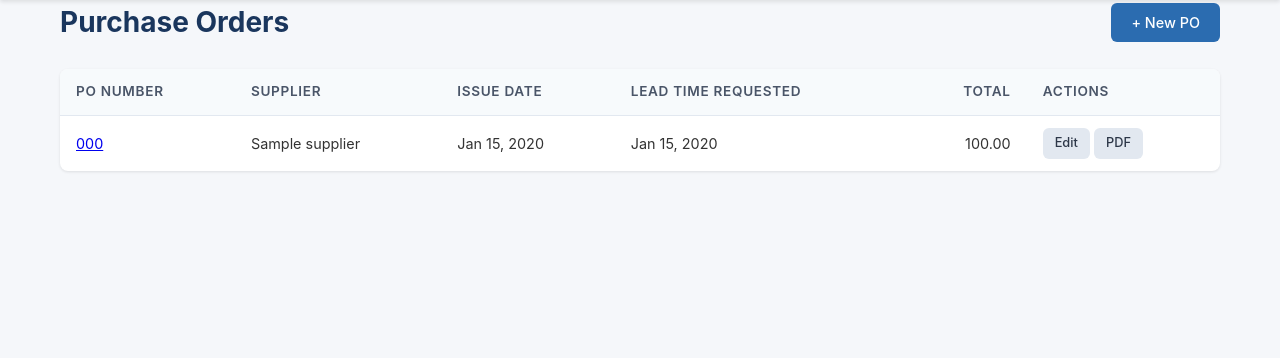
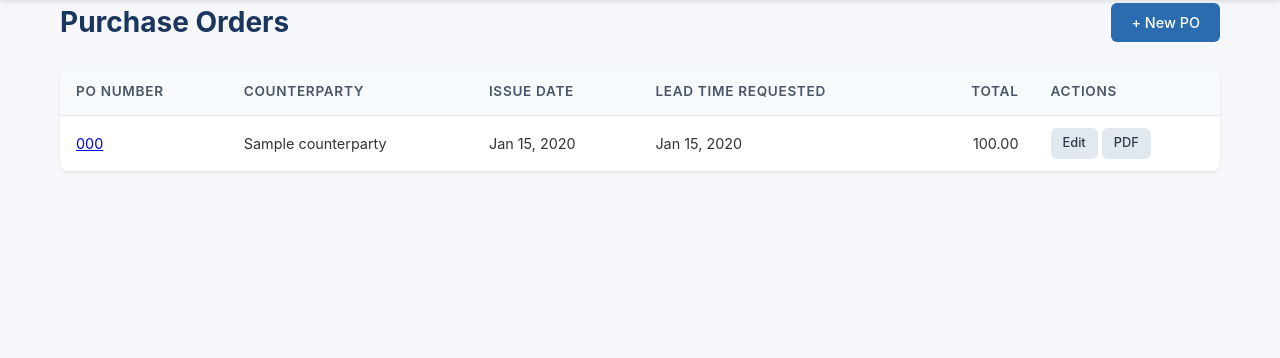
Before and after one commit to Marcelo-Brisac/ids_po_control, a Django app: page / in a window 1280 px wide. Shown: the part 64-422 px from the top of the page. Run offline with Django 5.2, Linux system fonts and the light colour scheme; a user stored in the database is signed in; tables that the repository leaves empty hold one stand-in row (values such as "Sample post").

Commit message:
Renomeia Supplier→Counterparty, adiciona document_type (PO/INV) ao modelo PO
- Renomeia model Supplier→Counterparty e SupplierBankAccount→CounterpartyBankAccount
- Adiciona aliases Supplier/SupplierBankAccount para compatibilidade com migrações antigas
- Adiciona campo document_type (PO/Invoice) ao model PO
- Atualiza admin, views, mail e todos os templates
- Migration 0020 executa os RenameModel/RenameField/AddField no banco

Co-Authored-By: Claude Sonnet 4.6 <noreply@anthropic.com>

```diff
--- a/procurement/mail.py
+++ b/procurement/mail.py
@@ -66,7 +66,7 @@ def send_signing_emails(po, links):
 
 def _build_signing_email_html(po, signer_name, signing_link):
     issuer_name = po.issuer.name if po.issuer else ""
-    supplier_name = po.supplier.name if po.supplier else ""
+    counterparty_name = po.counterparty.name if po.counterparty else ""
 
     link_block = (
         f'<p style="margin:24px 0;">'
@@ -94,7 +94,7 @@ def _build_signing_email_html(po, signer_name, signing_link):
             <tr><td><strong>PO:</strong> {po.po_number}</td></tr>
             {"<tr><td><strong>Contrato:</strong> " + po.contract_number + "</td></tr>" if po.contract_number else ""}
             <tr><td><strong>Emitente:</strong> {issuer_name}</td></tr>
-            <tr><td><strong>Fornecedor:</strong> {supplier_name}</td></tr>
+            <tr><td><strong>Contraparte:</strong> {counterparty_name}</td></tr>
           </table>
           <p>Por favor, acesse o link abaixo para revisar e assinar o documento:</p>
           {link_block}
--- a/procurement/models.py
+++ b/procurement/models.py
@@ -97,22 +97,28 @@ class Product(models.Model):
         super().save(*args, **kwargs)
 
 
-class Supplier(models.Model):
+class Counterparty(models.Model):
     name = models.CharField(max_length=255)
     address = models.TextField()
     tax_id = models.CharField(max_length=50, verbose_name="Tax ID", blank=True)
-    sienge_creditor_id = models.IntegerField(null=True, verbose_name="Sienge Creditor ID")
+    sienge_creditor_id = models.IntegerField(null=True, blank=True, verbose_name="Sienge Creditor ID")
 
     class Meta:
         ordering = ["name"]
+        verbose_name = "Counterparty"
+        verbose_name_plural = "Counterparties"
 
     def __str__(self):
         return self.name
 
 
-class SupplierBankAccount(models.Model):
-    supplier = models.ForeignKey(
-        Supplier, on_delete=models.CASCADE, related_name="bank_accounts"
+# Keep old name as alias so existing migrations don't break at import time
+Supplier = Counterparty
+
+
+class CounterpartyBankAccount(models.Model):
+    counterparty = models.ForeignKey(
+        Counterparty, on_delete=models.CASCADE, related_name="bank_accounts"
     )
     intermediate_bank_name = models.CharField(max_length=255, blank=True)
     intermediate_bank_address = models.TextField(blank=True)
@@ -129,11 +135,15 @@ class SupplierBankAccount(models.Model):
     beneficiary_customer_account = models.CharField(max_length=100, blank=True)
 
     class Meta:
-        verbose_name_plural = "Supplier bank accounts"
+        verbose_name_plural = "Counterparty bank accounts"
         ordering = ["beneficiary_bank_name"]
 
     def __str__(self):
-        return f"{self.supplier.name} – {self.beneficiary_bank_name or f'Bank account #{self.pk}'}"
+        return f"{self.counterparty.name} – {self.beneficiary_bank_name or f'Bank account #{self.pk}'}"
+
+
+# Keep old name as alias so existing migrations don't break at import time
+SupplierBankAccount = CounterpartyBankAccount
 
 
 class PO(models.Model):
@@ -151,7 +161,12 @@ class PO(models.Model):
         ("CIF", "CIF – Cost Insurance and Freight"),
     ]
 
-    po_number = models.CharField(max_length=50, unique=True, verbose_name="PO Number")
+    DOCUMENT_TYPE_CHOICES = [("PO", "Purchase Order"), ("INV", "Invoice")]
+
+    document_type = models.CharField(
+        max_length=3, choices=DOCUMENT_TYPE_CHOICES, default="PO", verbose_name="Document Type"
+    )
+    po_number = models.CharField(max_length=50, unique=True, verbose_name="PO/Invoice Number")
     product = models.ForeignKey(
         "Product",
         on_delete=models.PROTECT,
@@ -164,8 +179,8 @@ class PO(models.Model):
     issuer = models.ForeignKey(
         Issuer, on_delete=models.PROTECT, related_name="purchase_orders"
     )
-    supplier = models.ForeignKey(
-        Supplier, on_delete=models.PROTECT, related_name="purchase_orders"
+    counterparty = models.ForeignKey(
+        Counterparty, on_delete=models.PROTECT, related_name="purchase_orders"
     )
     requested_delivery_date = models.DateField(
         blank=True, null=True, verbose_name="Lead Time Requested"
--- a/procurement/templates/procurement/po_list.html
+++ b/procurement/templates/procurement/po_list.html
@@ -13,7 +13,7 @@
         <thead>
             <tr>
                 <th>PO Number</th>
-                <th>Supplier</th>
+                <th>Counterparty</th>
                 <th>Issue Date</th>
                 <th>Lead Time Requested</th>
                 <th class="text-right">Total</th>
@@ -24,7 +24,7 @@
             {% for po in pos %}
             <tr>
                 <td><a href="{% url 'po_detail' po.pk %}">{{ po.po_number }}</a></td>
-                <td>{{ po.supplier.name }}</td>
+                <td>{{ po.counterparty.name }}</td>
                 <td>{{ po.issued_at|date:"M d, Y" }}</td>
                 <td>{{ po.requested_delivery_date|date:"M d, Y"|default:"—" }}</td>
                 <td class="text-right">{{ po.total|floatformat:2 }}</td>
--- a/procurement/views.py
+++ b/procurement/views.py
@@ -12,7 +12,7 @@ from django.views.decorators.csrf import csrf_exempt
 from django.views.decorators.http import require_POST
 from django.conf import settings
 
-from .models import Issuer, Supplier, PO, POItem, POPaymentTerm, LegalRepresentative, POGeneratedPDF, Product
+from .models import Issuer, Counterparty, PO, POItem, POPaymentTerm, LegalRepresentative, POGeneratedPDF, Product
 from .mail import send_signing_emails
 
 AVAILABLE_TEMPLATES = [
@@ -30,7 +30,7 @@ def _generate_pdf_bytes(po, template_file):
 
     items = list(po.items.all())
     payment_terms = list(po.payment_terms.all())
-    supplier_accounts = list(po.supplier.bank_accounts.all())
+    counterparty_accounts = list(po.counterparty.bank_accounts.all())
     currency = items[0].unit_price_currency if items else ""
     total = sum(item.line_total for item in items)
 
@@ -40,7 +40,7 @@ def _generate_pdf_bytes(po, template_file):
             "po": po,
             "items": items,
             "payment_terms": payment_terms,
-            "supplier_accounts": supplier_accounts,
+            "counterparty_accounts": counterparty_accounts,
             "currency": currency,
             "total": total,
             "logo_b64": _logo_b64("logo_ids.png"),
@@ -66,13 +66,13 @@ def _issuer_meta_json():
 
 @staff_member_required
 def po_list(request):
-    pos = PO.objects.select_related("supplier", "issuer").all()
+    pos = PO.objects.select_related("counterparty", "issuer").all()
     return render(request, "procurement/po_list.html", {"pos": pos})
 
 
 @staff_member_required
 def po_detail(request, pk):
-    po = get_object_or_404(PO.objects.select_related("supplier", "issuer"), pk=pk)
+    po = get_object_or_404(PO.objects.select_related("counterparty", "issuer"), pk=pk)
     return render(request, "procurement/po_detail.html", {"po": po})
 
 
@@ -97,7 +97,8 @@ def po_form(request, pk=None):
             "contract_number": request.POST.get("contract_number", "").strip(),
             "issued_at": request.POST.get("issued_at"),
             "issuer_id": request.POST.get("issuer"),
-            "supplier_id": request.POST.get("supplier"),
+            "document_type": request.POST.get("document_type", "PO"),
+            "counterparty_id": request.POST.get("counterparty"),
             "requested_delivery_date": request.POST.get("requested_delivery_date") or None,
             "incoterms": request.POST.get("incoterms", "").strip(),
             "port": request.POST.get("port", "").strip(),
@@ -167,8 +168,8 @@ def po_form(request, pk=None):
             errors.append("Issue Date is required.")
         if not po_data["issuer_id"]:
             errors.append("Issuer is required.")
-        if not po_data["supplier_id"]:
-            errors.append("Supplier is required.")
+        if not po_data["counterparty_id"]:
+            errors.append("Counterparty is required.")
         if not po_data["signer_primary_id"]:
             errors.append("Primary Signer is required.")
         if not parsed_items:
@@ -186,14 +187,14 @@ def po_form(request, pk=None):
                 messages.error(request, e)
             from procurement.sienge_db import get_departments, get_obras, get_obra_cost_centers_map, get_payment_categories
             issuers = Issuer.objects.all()
-            suppliers = Supplier.objects.all()
+            counterparties = Counterparty.objects.all()
             return render(
                 request,
                 "procurement/po_form.html",
                 {
                     "po": type("PO", (), po_data)(),
                     "issuers": issuers,
-                    "suppliers": suppliers,
+                    "counterparties": counterparties,
                     "items": [type("Item", (), d)() for d in parsed_items],
                     "payment_terms": [type("Term", (), d)() for d in parsed_terms],
                     "legal_reps_json": _legal_reps_json(),
@@ -212,7 +213,8 @@ def po_form(request, pk=None):
             po.contract_number = po_data["contract_number"]
             po.issued_at = po_data["issued_at"]
             po.issuer_id = po_data["issuer_id"]
-            po.supplier_id = po_data["supplier_id"]
+            po.document_type = po_data["document_type"]
+            po.counterparty_id = po_data["counterparty_id"]
             po.requested_delivery_date = po_data["requested_delivery_date"]
             po.incoterms = po_data["incoterms"]
             po.port = po_data["port"]
@@ -240,14 +242,14 @@ def po_form(request, pk=None):
 
     from procurement.sienge_db import get_departments, get_obras, get_obra_cost_centers_map, get_payment_categories
     issuers = Issuer.objects.all()
-    suppliers = Supplier.objects.all()
+    counterparties = Counterparty.objects.all()
     return render(
         request,
         "procurement/po_form.html",
         {
             "po": po,
             "issuers": issuers,
-            "suppliers": suppliers,
+            "counterparties": counterparties,
             "items": items,
             "payment_terms": payment_terms,
             "legal_reps_json": _legal_reps_json(),
@@ -300,7 +302,7 @@ def po_suggest_number(request):
 
 @staff_member_required
 def po_pdf_generate(request, pk):
-    po = get_object_or_404(PO.objects.select_related("supplier", "issuer"), pk=pk)
+    po = get_object_or_404(PO.objects.select_related("counterparty", "issuer"), pk=pk)
 
     if request.method == "POST":
         template_id = request.POST.get("template_id", "ids_standard")
@@ -627,7 +629,7 @@ def po_sienge_send(request, pk):
     import requests as http_requests
 
     po = get_object_or_404(
-        PO.objects.select_related("issuer", "supplier").prefetch_related("payment_terms"),
+        PO.objects.select_related("issuer", "counterparty").prefetch_related("payment_terms"),
         pk=pk,
     )
 
@@ -643,8 +645,8 @@ def po_sienge_send(request, pk):
         messages.error(request, f"Issuer '{po.issuer.name}' has no Sienge Company ID configured.")
         return redirect("po_detail", pk=po.pk)
 
-    if not po.supplier.sienge_creditor_id:
-        messages.error(request, f"Supplier '{po.supplier.name}' has no Sienge Creditor ID configured.")
+    if not po.counterparty.sienge_creditor_id:
+        messages.error(request, f"Counterparty '{po.counterparty.name}' has no Sienge Creditor ID configured.")
         return redirect("po_detail", pk=po.pk)
 
     auth_key = settings.SIENGE_AUTH_KEY
@@ -661,7 +663,7 @@ def po_sienge_send(request, pk):
 
     payload = {
         "debtorId": po.issuer.sienge_company_id,
-        "creditorId": po.supplier.sienge_creditor_id,
+        "creditorId": po.counterparty.sienge_creditor_id,
         "documentIdentificationId": "PO",
         "documentNumber": po.po_number[:20],
         "issueDate": po.issued_at.isoformat(),
```
Also changed, not shown: procurement/admin.py (+13 -12 lines), procurement/templates/procurement/po_detail.html (+6 -6 lines), procurement/templates/procurement/po_form.html (+11 -4 lines), procurement/templates/procurement/po_pdf.html (+5 -5 lines), procurement/migrations/0020_rename_supplier_to_counterparty.py (added).
